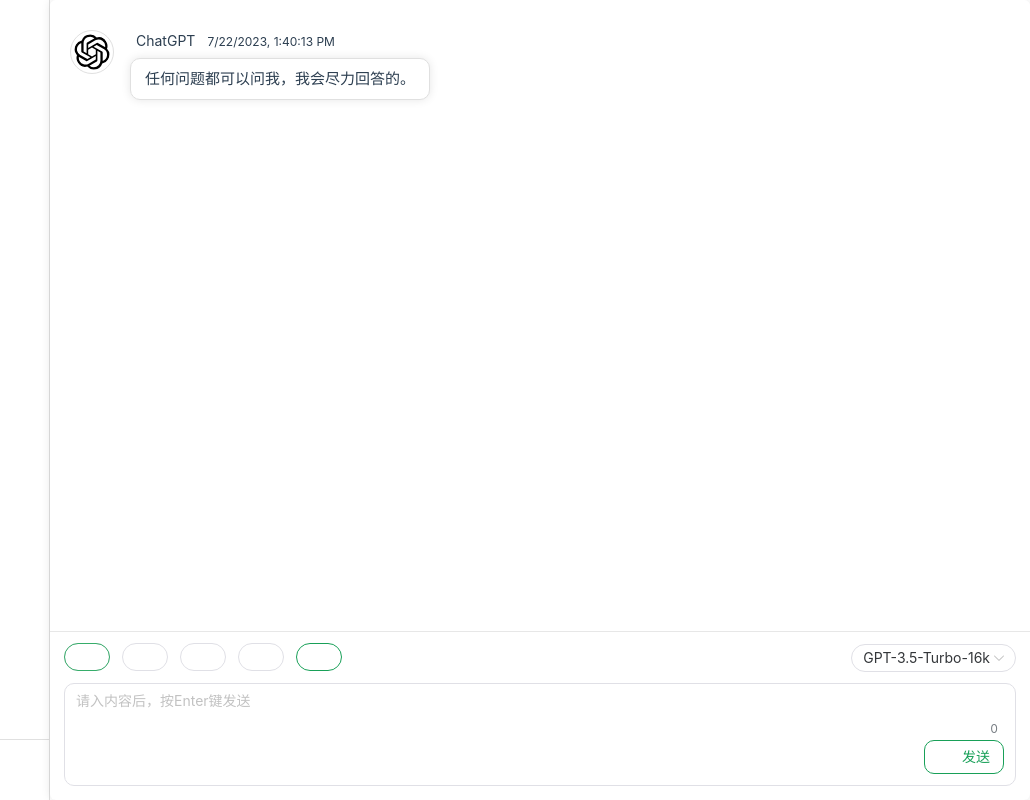
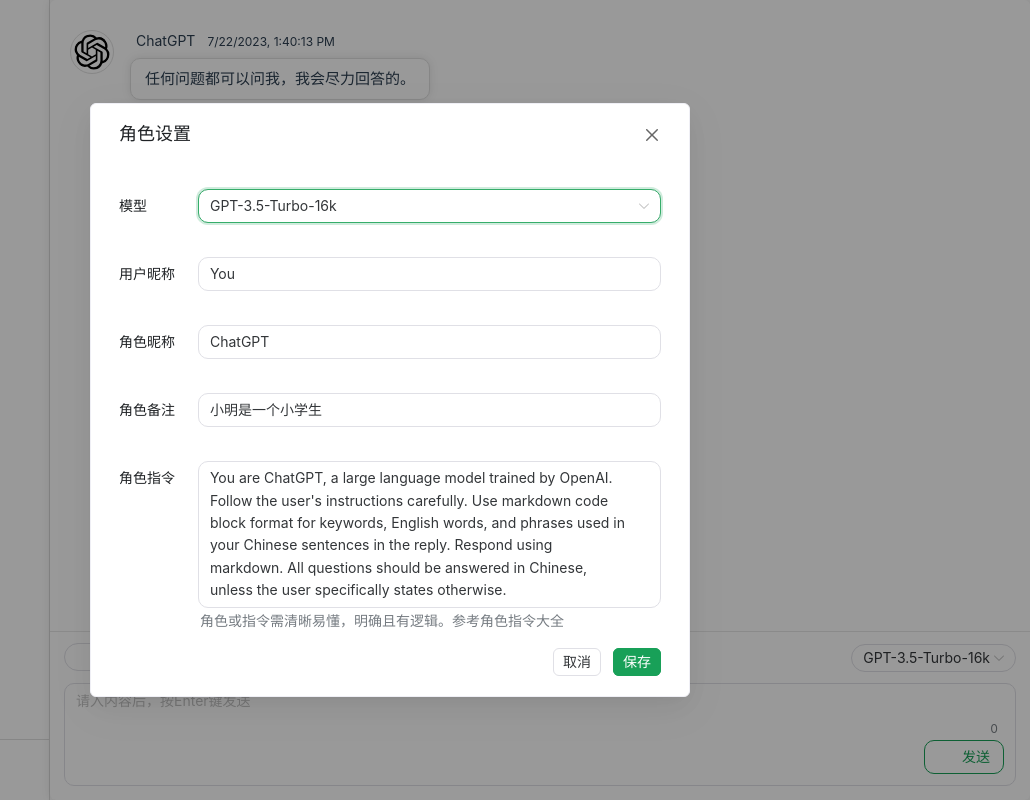
Before and after one commit to yitaikarma/my_chatgpt, a Vue app: page / in a window 1280 px wide. Both pictures are taken after a click on the button 337 px from the left and 656 px from the top of the page. Shown: the whole page, without its empty margins (250-1280 px from the left). Built offline with nearby package versions, Linux system fonts and the light colour scheme; some icons are missing.

Commit message:
feat: 新增角色设置功能

```diff
--- /dev/null
+++ b/src/views/chat/conmpoents/userSettings.vue
@@ -0,0 +1,152 @@
+<script setup lang="ts">
+import { ref, onMounted } from 'vue'
+import { NForm, NFormItemGi, NGrid, NInput, NModal, NSelect, useMessage } from 'naive-ui'
+import type { FormRules, FormInst, SelectOption } from 'naive-ui'
+import { useSettingsStore } from '@/stores/modules/settings'
+
+const settingsStore = useSettingsStore()
+
+const message = useMessage()
+
+const formRef = ref<FormInst | null>()
+const showModal = ref(false)
+const model = ref<Settings.Option>({ ...settingsStore.config })
+
+const rules: FormRules = {}
+
+const options: SelectOption[] = [
+  {
+    label: 'GPT-3.5',
+    value: 'gpt-3.5'
+  },
+  {
+    label: 'GPT-3.5-Turbo',
+    value: 'gpt-3.5-turbo'
+  },
+  {
+    label: 'GPT-3.5-Turbo-0613',
+    value: 'gpt-3.5-turbo-0613'
+  },
+  {
+    label: 'GPT-3.5-Turbo-16k',
+    value: 'gpt-3.5-turbo-16k'
+  },
+  {
+    label: 'GPT-3.5-Turbo-16k-0613',
+    value: 'gpt-3.5-turbo-16k-0613'
+  },
+  {
+    label: 'GPT-4',
+    value: 'gpt-4',
+    disabled: true
+  },
+  {
+    label: 'GPT-4-0613',
+    value: 'gpt-4-0613',
+    disabled: true
+  },
+  {
+    label: 'GPT-4-32k',
+    value: 'gpt-4-32k',
+    disabled: true
+  },
+  {
+    label: 'GPT-4-32k-0613',
+    value: 'gpt-4-32k-0613',
+    disabled: true
+  }
+]
+
+onMounted(() => {
+  console.log('mounted')
+})
+
+defineExpose({
+  openSettings,
+  closeSettings
+})
+
+function openSettings() {
+  showModal.value = true
+  model.value = { ...settingsStore.config }
+}
+
+function closeSettings() {
+  showModal.value = false
+}
+
+function submitCallback() {
+  return formRef.value?.validate((errors) => {
+    if (!errors) {
+      model.value && settingsStore.setConfig(model.value)
+      message.success('已保存')
+    } else {
+      console.log(errors)
+      message.error('验证失败')
+    }
+  })
+}
+
+function cancelCallback() {
+  closeSettings()
+}
+</script>
+<template>
+  <div>
+    <NModal
+      v-model:show="showModal"
+      preset="dialog"
+      title="角色设置"
+      :show-icon="false"
+      bordered
+      transform-origin="center"
+      positive-text="保存"
+      negative-text="取消"
+      @positive-click="submitCallback"
+      @negative-click="cancelCallback"
+      style="width: 600px; border-radius: 6px"
+    >
+      <NForm
+        ref="formRef"
+        :model="model"
+        :rules="rules"
+        label-width="auto"
+        label-align="left"
+        label-placement="left"
+        require-mark-placement="right-hanging"
+        style="margin-top: 40px"
+      >
+        <NGrid cols="24" y-gap="10">
+          <NFormItemGi span="24" path="model" label="模型">
+            <NSelect v-model:value="model.model" :options="options" clearable placeholder="必填" />
+          </NFormItemGi>
+          <NFormItemGi span="24" path="user_nick" label="用户昵称">
+            <NInput v-model:value="model.user_nick" clearable placeholder="必填" />
+          </NFormItemGi>
+          <NFormItemGi span="24" path="role_nick" label="角色昵称">
+            <NInput v-model:value="model.role_nick" clearable placeholder="必填" />
+          </NFormItemGi>
+          <NFormItemGi span="24" path="role_remarks" label="角色备注">
+            <NInput v-model:value="model.role_remarks" clearable placeholder="必填" />
+          </NFormItemGi>
+          <NFormItemGridItem
+            span="24"
+            path="role_directive"
+            label="角色指令"
+            feedback="角色或指令需清晰易懂，明确且有逻辑。参考角色指令大全"
+          >
+            <NInput
+              v-model:value="model.role_directive"
+              type="textarea"
+              clearable
+              placeholder="必填"
+              :autosize="{ minRows: 4, maxRows: 8 }"
+            />
+          </NFormItemGridItem>
+        </NGrid>
+      </NForm>
+    </NModal>
+  </div>
+</template>
+
+<style scoped lang="scss"></style>
--- a/src/views/chat/layout/conponents/controlBar.vue
+++ b/src/views/chat/layout/conponents/controlBar.vue
@@ -1,4 +1,5 @@
 <script setup lang="ts">
+import UserSettings from '@/views/chat/conmpoents/userSettings.vue'
 import HistoryMessage from '@/views/chat/conmpoents/historyMessage.vue'
 import { ref } from 'vue'
 import { storeToRefs } from 'pinia'
@@ -19,7 +20,8 @@
 const settingsStore = useSettingsStore()
 const { config } = storeToRefs(settingsStore)
 
-const historyMsgRef = ref<InstanceType<typeof HistoryMessage>>()
+const userSettingsModalRef = ref<InstanceType<typeof UserSettings> | null>()
+const historyMsgRef = ref<InstanceType<typeof HistoryMessage> | null>()
 
 const options: SelectOption[] = [
   {
@@ -67,6 +69,7 @@
 // 打开角色设置
 function handleOpenRoleSettings() {
   // TODO
+  userSettingsModalRef.value?.openSettings()
 }
 
 // 风格切换
@@ -185,6 +188,7 @@
     </NSpace>
     <HistoryMessage ref="historyMsgRef" />
   </div>
+  <UserSettings ref="userSettingsModalRef" />
 </template>
 
 <style scoped lang="scss">
```
